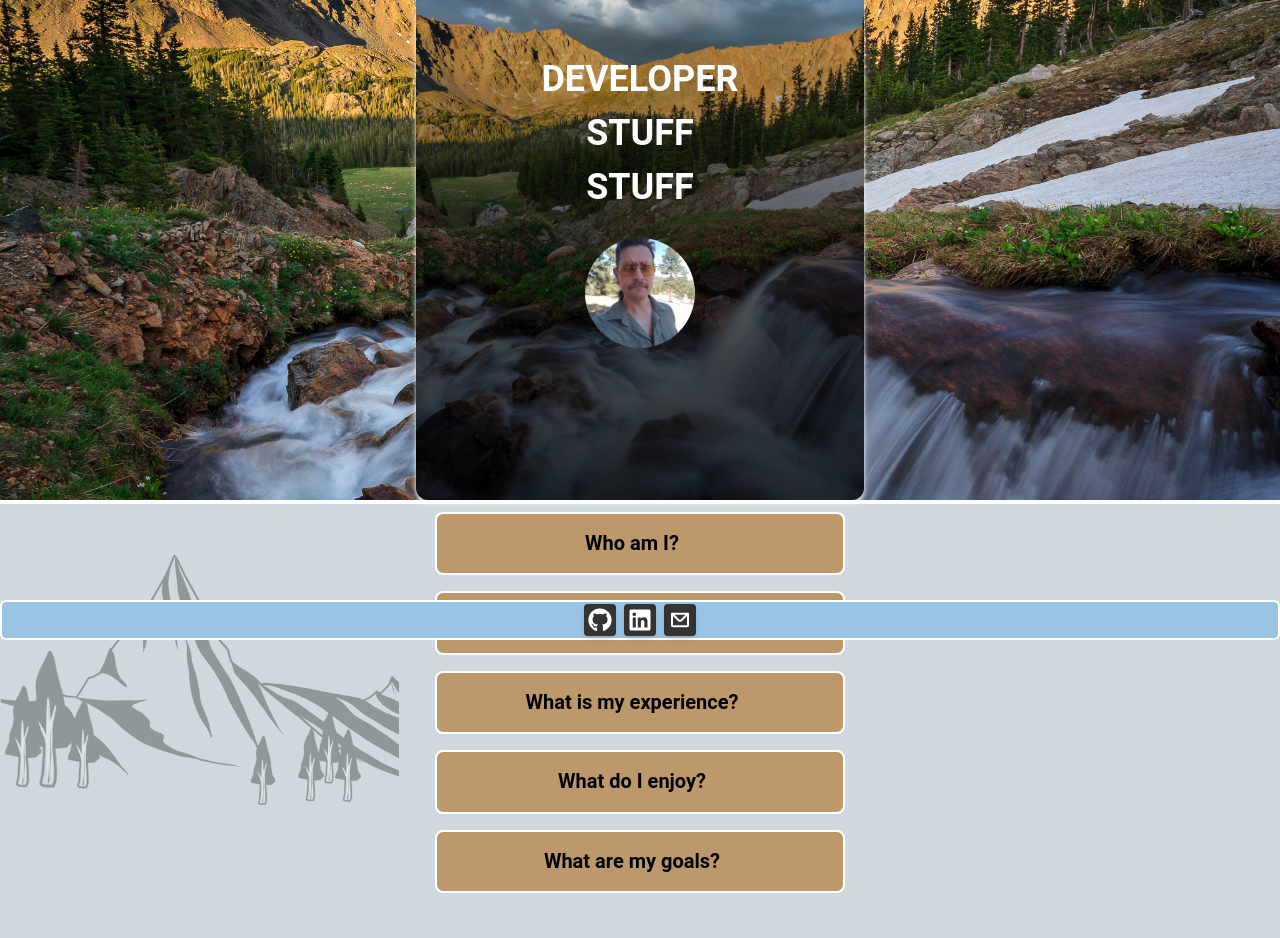
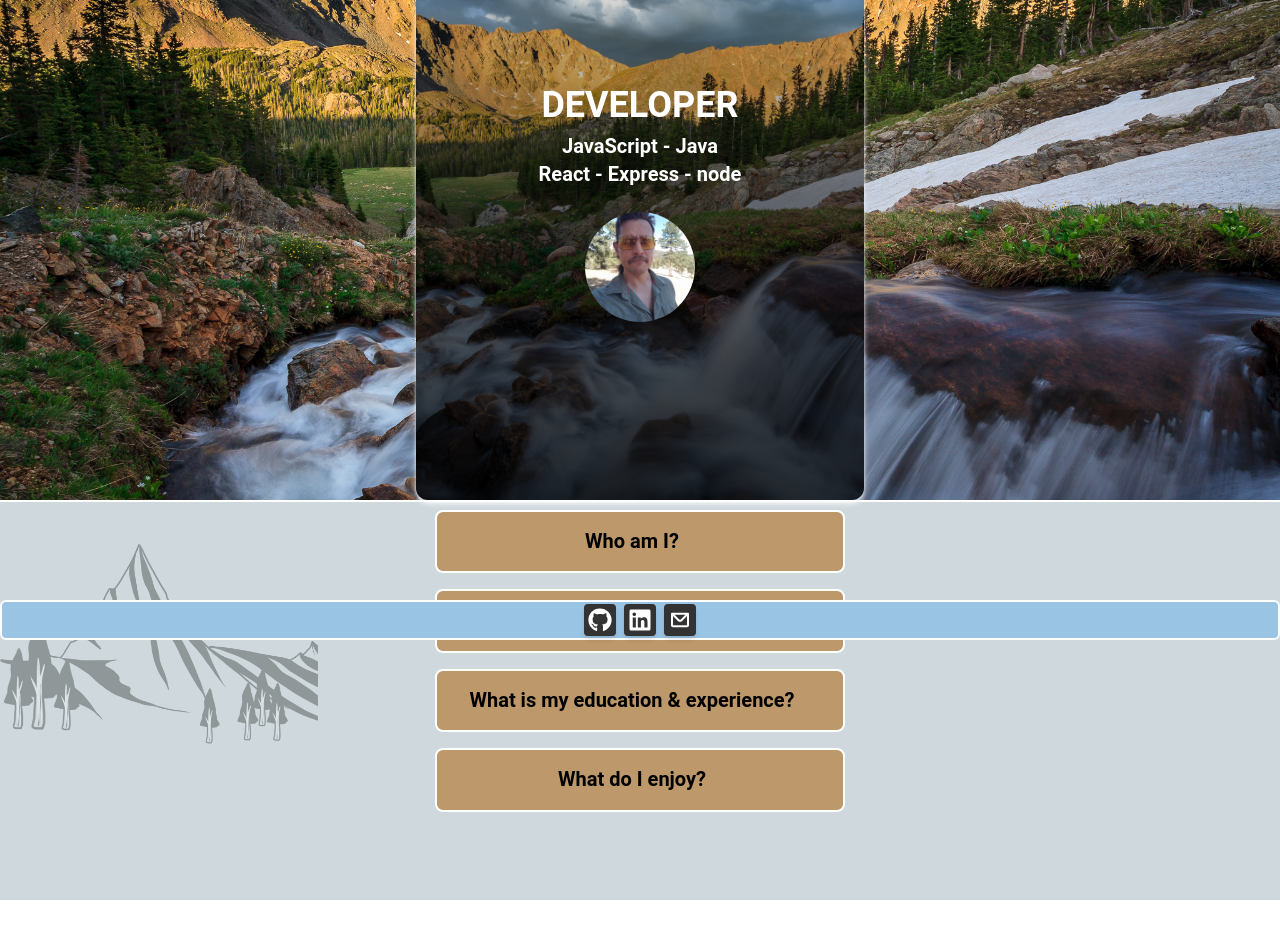
Before and after one commit to BDRunnels/personalSite, a React (Create React App) app: page / in a window 1280 px wide. Shown: the part 160-1098 px from the top of the page. After the commit the page ends 1060 px from the top, so only its background shows below. Built offline with nearby package versions, Linux system fonts and the light colour scheme.

Commit message:
Filled in home component fields and added styling...

```diff
--- a/src/components/Home/Home.component.jsx
+++ b/src/components/Home/Home.component.jsx
@@ -12,12 +12,19 @@ import {
     MenuHandler,
     MenuList,
     MenuItem,
+    List,
+    ListItem,
+    ListItemSuffix,
+    IconButton,
+    Chip,
+    Tooltip,
 } from "@material-tailwind/react";
 
 import mountainImage from "../../assets/Summer-Dream.jpg";
 import meImage from "../../assets/Me.jpg";
 import mountainBgWhite from "../../assets/mountainOutlineWhite.png";
 import mountainBg from "../../assets/mountainOutline.png";
+import {FcCheckmark} from "react-icons/fc";
 
 const Home = () => {
     const [open1, setOpen1] = useState(0);
@@ -25,6 +32,8 @@ const Home = () => {
     const [open3, setOpen3] = useState(0);
     const [open4, setOpen4] = useState(0);
     const [open5, setOpen5] = useState(0);
+    // Paragraph Visible
+    const [isSecondParagraphVisible, setSecondParagraphVisibility] = useState(false);
 
     const handleOpen1 = (value) => setOpen1(open1 === value ? 0 : value);
     const handleOpen2 = (value) => setOpen2(open2 === value ? 0 : value);
@@ -45,7 +54,7 @@ const Home = () => {
                 >
                 <CardHeader
                     floated={false}
-                    shadow={false}
+                    shadow={true}
                     color="transparent"
                     className="absolute inset-0 m-0 h-full w-full rounded-none bg-cover bg-center bg-fixed"
                     style={{ backgroundImage: `url(${mountainImage})`}}
@@ -59,8 +68,8 @@ const Home = () => {
                     className="mb-6 font-bold leading-[1.5]"
                     >
                         <div>DEVELOPER</div>
-                        <div>STUFF</div>
-                        <div>STUFF</div>
+                        <div className="text-xl">JavaScript - Java</div>
+                        <div className="text-xl">React - Express - node </div>
                     </Typography>
                     <Menu>
                         <MenuHandler>
@@ -84,7 +93,7 @@ const Home = () => {
             </Card>
         </div>
 
-        <div className="relative border-t-2 border-white">
+        <div className="relative border-t-2 border-white dark:border-black">
             <div
                 className=" hidden dark:bg-fixed dark:bg-no-repeat dark:bg-contain dark:absolute dark:opacity-50  dark:w-[34%] dark:h-[100%] z-0 dark:md:block"
                 style={{backgroundImage: `url(${mountainBgWhite})`}}
@@ -97,30 +106,93 @@ const Home = () => {
 
             />
 
-            <div className=" block md:flex md:flex-col md:flex-wrap md:items-between md:items-center border-t-2 border-white dark:border-black">
+            <div className=" block md:flex md:flex-col md:flex-wrap md:items-between md:items-center">
                 <Accordion open={open1 === 1} className="p-2 lg:w-1/3 md:w-1/2">
                     <AccordionHeader onClick={() => handleOpen1(1)} className="justify-center border-2 border-white bg-[#BC986A] dark:bg-transparent dark:text-white dark:hover:bg-white dark:hover:text-black dark:hover:border-2 dark:hover:border-black rounded-lg text-black hover:text-white">
                         Who am I?
                     </AccordionHeader>
-                    <AccordionBody className="text-center text-black font-extrabold bg-[#9AC4E4] dark:bg-amber-800 transition-colors rounded-lg border border-white">
-                        Lorem ipsum dolor sit amet, consectetur adipisicing elit. Tenetur dignissimos qui non a error labore, sunt possimus accusantium accusamus sit?
+                    <AccordionBody className=" text-black font-extrabold bg-[#9AC4E4] dark:bg-amber-800 transition-colors rounded-lg border border-white">
+                        <p className="indent-5 p-5"> I am a recent graduate of Colorado State University's Professional Education Bootcamp through Full Stack Academy. This full-time, immersive coding program instilled in me a passion for coding and a burning desire to learn.</p>
+                        <p className="indent-5 p-5">Post graduation, I have delved deep into these frameworks through advanced courses on Udemy to further my knowledge and built several projects. In addition, I began learning Java to capture OOP concepts. </p>
                     </AccordionBody>
                 </Accordion>
 
                 <Accordion open={open2 === 2} className="p-2 lg:w-1/3 md:w-1/2">
                     <AccordionHeader onClick={() => handleOpen2(2)} className="justify-center border-2 border-white bg-[#BC986A] dark:bg-transparent dark:text-white dark:hover:bg-white dark:hover:text-black dark:hover:border-2 dark:hover:border-black rounded-lg text-black hover:text-white">
-                        What frameworks do I know?
+                        What do I know?
                     </AccordionHeader>
                     <AccordionBody className=" text-center text-black font-extrabold bg-[#9AC4E4] dark:bg-amber-800 transition-colors rounded-lg border border-white">
-                        Lorem ipsum dolor sit amet consectetur adipisicing elit. Sunt asperiores deleniti perspiciatis mollitia omnis, sapiente ea explicabo aperiam a optio eos rem. Sequi, laborum recusandae sed dolor perferendis natus veritatis porro quisquam saepe officia excepturi veniam provident quo qui atque beatae magni velit! Voluptate beatae illum perspiciatis deserunt impedit? Pariatur?
+                        <List>
+                            <ListItem selected className="font-bold text-black dark:bg-white dark:hover:!bg-white hover:!bg-white/40 cursor-auto">
+                                Core Web Tech - HTML / CSS
+                                <ListItemSuffix>
+                                    {/* <Tooltip content="I feel good about this!"> */}
+                                        <Chip color="green" value="Proficient" className="cursor-pointer"/>
+                                    {/* </Tooltip> */}
+                                </ListItemSuffix>
+                            </ListItem>
+                            <ListItem selected className="font-bold text-black dark:bg-white dark:hover:!bg-white hover:!bg-white/40 cursor-auto">
+                                JavaScript / React
+                                <ListItemSuffix>
+                                    {/* <Tooltip content="Feeling good about this!"> */}
+                                        <Chip color="green" value="Proficient" className="cursor-pointer"/>
+                                    {/* </Tooltip> */}
+                                </ListItemSuffix>
+                            </ListItem>
+                            <ListItem selected className="font-bold text-black dark:bg-white dark:hover:!bg-white hover:!bg-white/40 cursor-auto">
+                                Java
+                                <ListItemSuffix>
+                                    {/* <Tooltip content="Still learning!"> */}
+                                        <Chip color="light-blue" value="Beginner" className="cursor-pointer"/>
+                                    {/* </Tooltip>     */}
+                                </ListItemSuffix>
+                            </ListItem>
+                            <ListItem selected className="font-bold text-black dark:bg-white dark:hover:!bg-white hover:!bg-white/40 cursor-auto">
+                                Express
+                                <ListItemSuffix>
+                                    {/* <Tooltip content="Ehhh"> */}
+                                        <Chip color="orange" value="Knowledgable" className="cursor-pointer"/>
+                                    {/* </Tooltip> */}
+
+                                </ListItemSuffix>
+                            </ListItem>
+                            <ListItem selected className="font-bold text-black dark:bg-white dark:hover:!bg-white hover:!bg-white/40 cursor-auto">
+                                node
+                                <ListItemSuffix>
+                                    <Chip color="orange" value="Knowledgable" className="cursor-pointer"/>
+                                </ListItemSuffix>
+                            </ListItem>
+                            <ListItem selected className="font-bold text-black dark:bg-white dark:hover:!bg-white hover:!bg-white/40 cursor-auto">
+                                RDBMS - PostgreSQL / SQL
+                                <ListItemSuffix>
+                                    <Chip color="orange" value="Knowledgable" className="cursor-pointer"/>
+                                </ListItemSuffix>
+                            </ListItem>
+                            <ListItem selected className="font-bold text-black dark:bg-white dark:hover:!bg-white hover:!bg-white/40 cursor-auto">
+                                NoSQL - MongoDB / Firebase / GraphQL
+                                <ListItemSuffix>
+                                    <Chip color="orange" value="Knowledgable" className="cursor-pointer"/>
+                                </ListItemSuffix>
+                            </ListItem>
+                            <ListItem selected className="font-bold text-black dark:bg-white dark:hover:!bg-white hover:!bg-white/40 cursor-auto">
+                                Custom CSS - Bootstrap / Tailwind
+                                <ListItemSuffix>
+                                    {/* <Tooltip content="I feel good about this!"> */}
+                                        <Chip color="green" value="Proficient" className="cursor-pointer"/>
+                                    {/* </Tooltip> */}
+                                </ListItemSuffix>
+                            </ListItem>
+                        </List>
                     </AccordionBody>
                 </Accordion>
                 <Accordion open={open3 === 3} className="p-2 lg:w-1/3 md:w-1/2">
                     <AccordionHeader onClick={() => handleOpen3(3)} className="justify-center border-2 border-white bg-[#BC986A] dark:bg-transparent dark:text-white dark:hover:bg-white dark:hover:text-black dark:hover:border-2 dark:hover:border-black rounded-lg text-black hover:text-white">
-                        What is my experience?
+                        What is my education & experience?
                     </AccordionHeader>
-                    <AccordionBody className="text-center text-black font-extrabold bg-[#9AC4E4] dark:bg-amber-800 transition-colors rounded-lg border border-white">
-                        Lorem ipsum dolor sit amet consectetur adipisicing elit. Similique suscipit illum voluptas odit sed eum aperiam perspiciatis vero veritatis velit, sequi ullam quidem rem et id ratione doloremque libero earum pariatur voluptatum? Fuga temporibus, deserunt porro asperiores quo commodi culpa corrupti. Accusantium ea beatae esse magni facere iusto id perspiciatis inventore expedita vero modi ipsa delectus, eos vitae, placeat neque ut ad alias tempora quidem, quisquam porro. Explicabo recusandae animi laudantium ipsum accusamus expedita ipsam maiores, error ullam veritatis fugiat labore aut eligendi deleniti beatae quibusdam asperiores ad sit autem maxime soluta ex? Voluptatem modi nam consectetur? Assumenda, dolorum. Non?
+                    <AccordionBody className="text-black font-extrabold bg-[#9AC4E4] dark:bg-amber-800 transition-colors rounded-lg border border-white">
+                        <p className="indent-5 p-5">
+                            I am a graduate of the University of Kansas - B.A. in Communication and Minor in French, in addition to the Colorado State University bootcamp program. For the past 15 years, my professional experience dealt with operations management for a major shipping company, a wine and spirits distributor, and a property management firm.
+                        </p>
                     </AccordionBody>
                 </Accordion>
                 <Accordion open={open4 === 4} className="p-2 lg:w-1/3 md:w-1/2">
@@ -128,17 +200,27 @@ const Home = () => {
                         What do I enjoy?
                     </AccordionHeader>
                     <AccordionBody className="text-center text-black font-extrabold bg-[#9AC4E4] dark:bg-amber-800 transition-colors rounded-lg border border-white">
-                        Lorem ipsum dolor sit amet consectetur adipisicing elit. Ipsam reiciendis necessitatibus quaerat doloremque nobis, voluptatibus adipisci eveniet mollitia. Natus aliquam quam voluptatibus iste unde, quasi perspiciatis quas adipisci dolore eaque deleniti, officia consequuntur cumque vel.
+                        Besides coding and learning as much as possible...
+                        <ul className="p-5">
+                            <li> Competitive Bowling</li>
+                            <li> Bass Guitar </li>
+                            <li> Weight Training</li>
+                            <li> Hiking</li>
+                            <li> Disc Golf</li>
+                            <li> Family</li>
+                        </ul>
                     </AccordionBody>
                 </Accordion>
-                <Accordion open={open5 === 5} className="p-2 lg:w-1/3 md:w-1/2">
+                {/* <Accordion open={open5 === 5} className="p-2 lg:w-1/3 md:w-1/2">
                     <AccordionHeader onClick={() => handleOpen5(5)} className="justify-center border-2 border-white bg-[#BC986A] dark:bg-transparent dark:text-white dark:hover:bg-white dark:hover:text-black dark:hover:border-2 dark:hover:border-black rounded-lg text-black hover:text-white">
                         What are my goals?
                     </AccordionHeader>
                     <AccordionBody className="text-center text-black font-extrabold bg-[#9AC4E4] dark:bg-amber-800 transition-colors rounded-lg border border-white">
-                        Lorem ipsum dolor sit amet consectetur adipisicing elit. Ipsam reiciendis necessitatibus quaerat doloremque nobis, voluptatibus adipisci eveniet mollitia. Natus aliquam quam voluptatibus iste unde, quasi perspiciatis quas adipisci dolore eaque deleniti, officia consequuntur cumque vel.
+                        <p>
+                            To become better every day. Realistically, my goal is to be a part of an organization that mentors
+                        </p>
                     </AccordionBody>
-                </Accordion>
+                </Accordion> */}
             </div>
         </div>
     </>
```
Also changed, not shown: src/App.js (+0 -7 lines), src/components/Button/Button.component.jsx (deleted, +0 -9 lines), src/components/NotFound/NotFound.component.jsx (+7 -1 lines), src/components/darkModeToggler/DarkModeToggler.jsx (+19 -6 lines).
